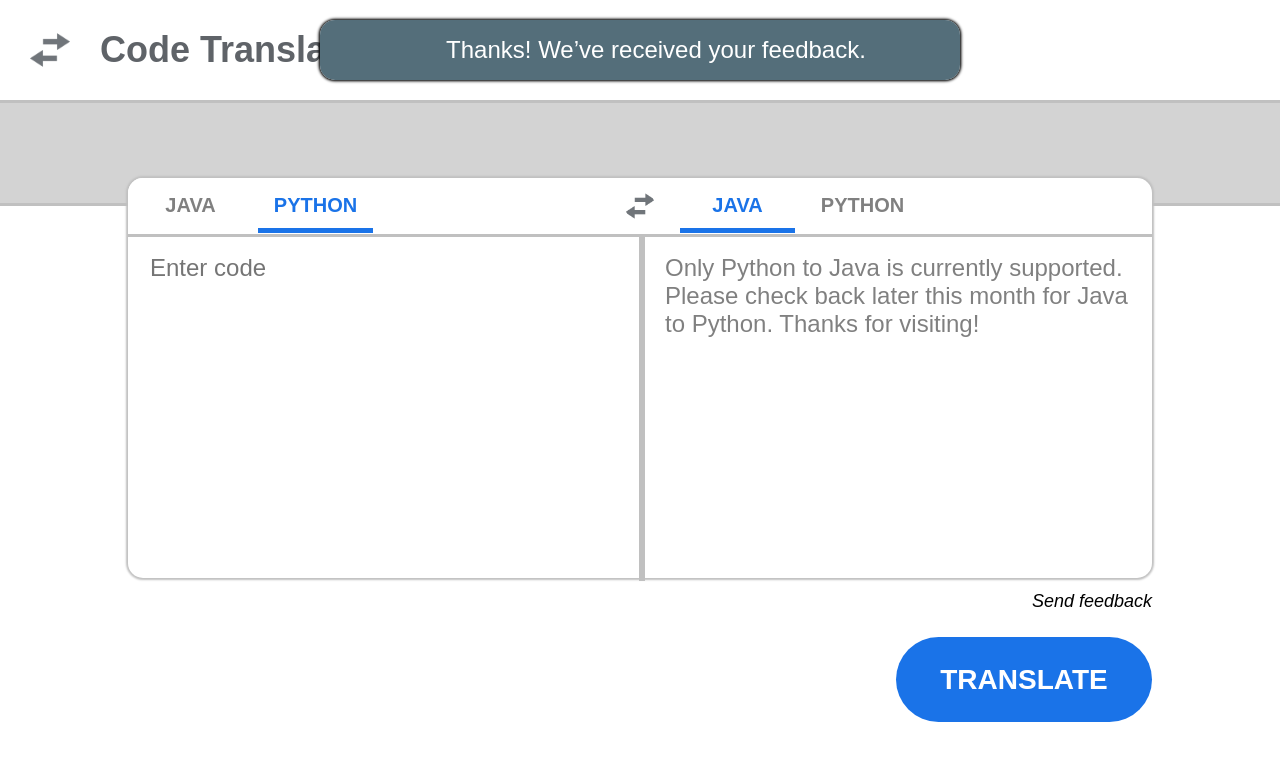
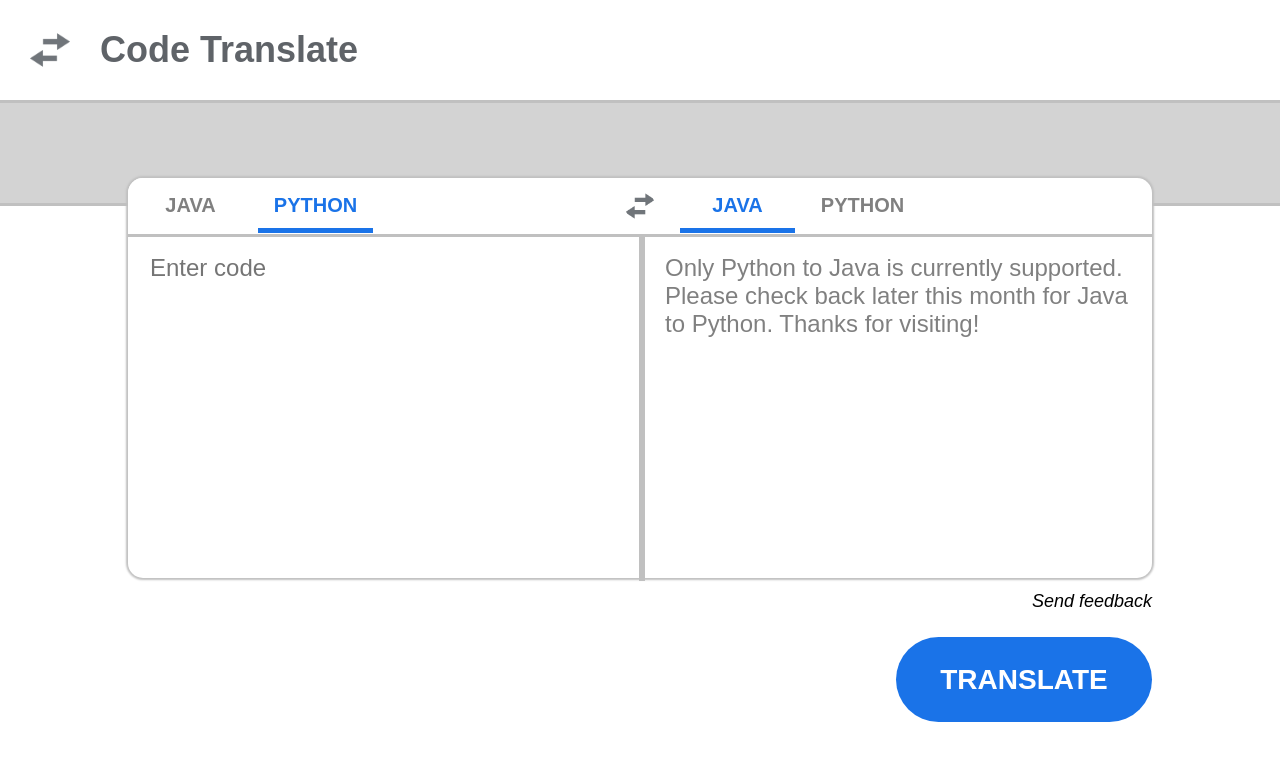
Before and after one commit to KevinH48264/code-translate, a React (Create React App) app: page / in a window 1280 px wide. Shown: the top 760 px of the page. Built offline with nearby package versions, Linux system fonts and the light colour scheme.

Commit message:
Removed feedback received banner

```diff
--- a/src/containers/Translate/index.js
+++ b/src/containers/Translate/index.js
@@ -11,7 +11,7 @@ import { BrowserView, MobileView } from 'react-device-detect'
 
 const Translate = () => {
     const [showFeedback, setShowFeedback] = useState(false)
-    const [feedbackReceived, setFeedbackReceived] = useState(true)
+    const [feedbackReceived, setFeedbackReceived] = useState(false)
     const [tFrom, setTFrom] = useState('python')
     const [tTo, setTTo] = useState('java')
     const [inputCode, setInputCode] = useState('')
```
Also changed, not shown: 1 other file (tests, documents, lock files or other folders).
